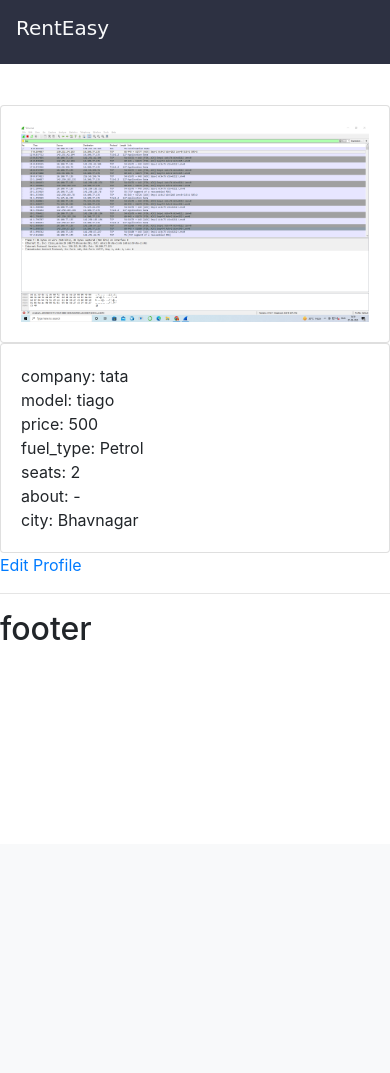
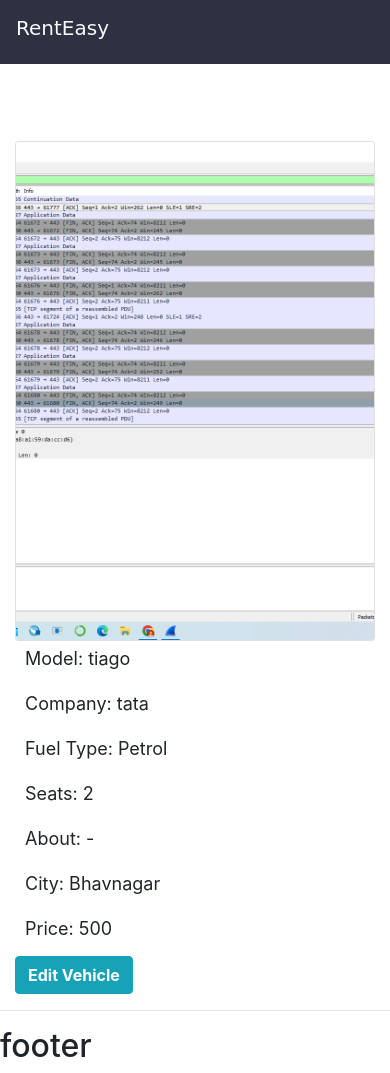
Before and after one commit to Shrey3011/Group24, a Django app: template SRC/Rental_System/RentingApp/templates/RentingApp/myvehicleview.html in a window 390 px wide. Before the commit the page ends 640 px from the top, so only its background shows below. Run offline with Django 4.2, Linux system fonts and the light colour scheme; the template is opened without the code that fills it: values that come from a table or form of the project are taken from there, others are empty; data comes from the database, SQL or seed files in the repository; parts of the project's set-up code (start-up, migrations or seed data) failed here and were passed over; some libraries are stand-ins or nearby versions; some web fonts are replaced.

Commit message:
Update myvehicleview.html

```diff
--- a/SRC/Rental_System/RentingApp/templates/RentingApp/myvehicleview.html
+++ b/SRC/Rental_System/RentingApp/templates/RentingApp/myvehicleview.html
@@ -2,43 +2,92 @@
 {% load static %}
 {% block content %}
 
-<!-- Page Contains User's Vehicle Information -->
+<style>
+    .vehicle-image {
+        width: 100%;
+        height: 500px;
+        object-fit: cover;
+        margin-top: auto;
+    }
 
-<div class="row">
-    <div class="col-md-3">
-        <div class="card card-body">
-            <img class="profile-pic" src="{{vehicle.image.url}}">
+    body {
+        justify-content: center;
+        align-items: center;
+        height: 100%;
+        margin: 0;
+    }
+
+    h4 {
+        margin: 0;
+        padding: 0;
+    }
+
+    h5 {
+        margin-left: 8;
+    }
+
+    .specs {
+        width: 100%;
+        height: 35px;
+        font-size: 18px;
+        background-color: #ffffff;
+        padding: 10px;
+        border-radius: 5px;
+        display: flex;
+        justify-content: space-between;
+        align-items: center;
+        margin-bottom: 10px;
+    }
+
+
+
+    .request {
+        padding-left: auto;
+        margin: auto;
+    }
+
+    .btn-request {
+        background-color: #EF8354;
+            color: #000000;
+            padding: 10px 10px;
+            border: none;
+            border-radius: 5px;
+            cursor: pointer;
+
+            font-size: 20px;
+            align-items: center;
+            font-family: 'Josefin Slab', sans-serif;
+            margin: 15px 0;
+    }
+</style>
+<section class="container my-3 pt-3">
+    <div class="row mt-1">
+        <div class="col-lg-6">
+            <img src="{{vehicle.image.url}}" class=" img-fluid card vehicle-image" alt="">
+        </div>
+        <div class="col-lg-6">
+
+            <div class="specs"> Model: {{vehicle.model}} </div>
+            <div class="specs"> Company: {{vehicle.company}} </div>
+            <div class="specs"> Fuel Type: {{vehicle.fuel_type}}</div>
+            <div class="specs"> Seats: {{vehicle.seats}}</div>
+            <div class="specs"> About: {{vehicle.about}}</div>
+            <div class="specs"> City: {{vehicle.city}}</div>
+            <div class="specs"> Price: {{vehicle.price}}</div>
+            <a href="{% url 'edit_vehicle' vehicle.id %}"class="btn btn-info" role="button"><b>Edit Vehicle</b></a>
 
         </div>
     </div>
+</section>
 
-    <div class="col-md-9">
-        <div class="card card-body">
-            company:
-            {{vehicle.company}}
-            <br>
-            model:
-            {{vehicle.model}}
-            <br>
-            price:
-            {{vehicle.price}}
-            <br>
-            fuel_type:
-            {{vehicle.fuel_type}}
-            <br>
-            seats:
-            {{vehicle.seats}}
-            <br>
-            about:
-            {{vehicle.about}}
-            <br>
-            city:
-            {{vehicle.city}}
-            <br>
-        </div>
-    </div>
 
-</div>
+<!-- <script src="https://cdn.jsdelivr.net/npm/bootstrap@5.0.2/dist/js/bootstrap.bundle.min.js"
+    integrity="sha384-MrcW6ZMFYlzcLA8Nl+NtUVF0sA7MsXsP1UyJoMp4YLEuNSfAP+JcXn/tWtIaxVXM"
+    crossorigin="anonymous"></script> -->
 
-<a href="{% url 'edit_vehicle' vehicle.id %}">Edit Profile</a>
+{% for message in messages %}
+<p id="messages">{{message}}</p>
+{% endfor %}
+
+
 {% endblock %}
```
